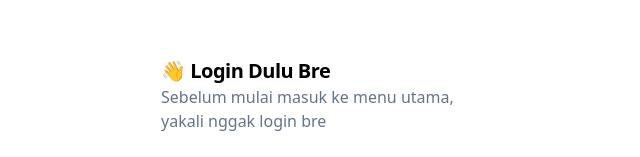
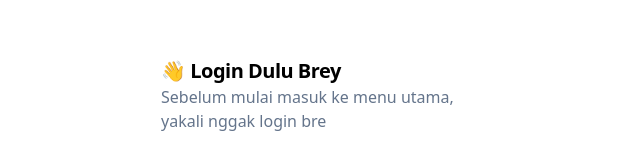
Before and after one commit to Thebibii/masalahgw, a React (Vite) app: page /login in a window 1280 px wide. Shown: the part 191-348 px from the top of the page, without its empty margins (319-959 px from the left). Built offline with nearby package versions, Linux system fonts and the light colour scheme.

Commit message:
Update login.jsx

```diff
--- a/src/pages/login.jsx
+++ b/src/pages/login.jsx
@@ -6,7 +6,7 @@ const LoginPage = () => {
   return (
     <AuthLayouts
       type="login"
-      title="👋 Login Dulu Bre"
+      title="👋 Login Dulu Brey"
       desc="Sebelum mulai masuk ke menu utama,
     yakali nggak login bre"
     >
```
